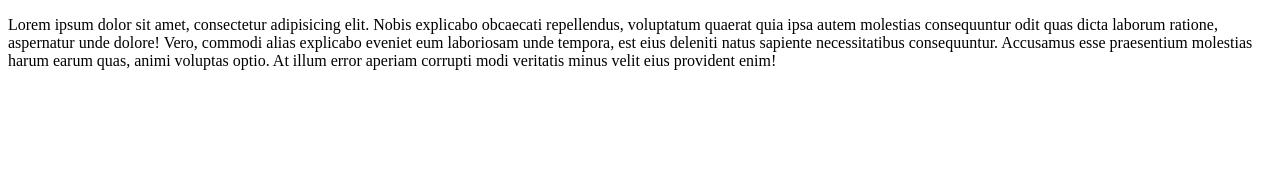
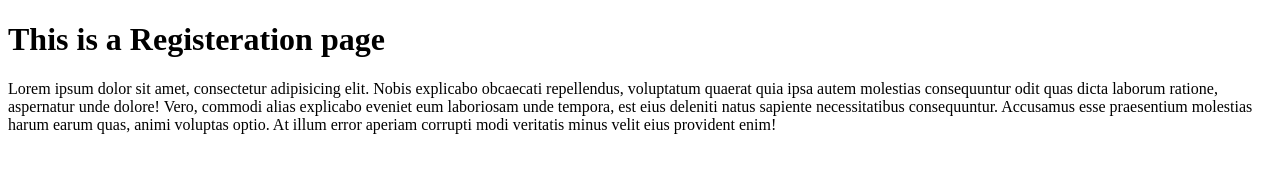
Before and after one commit to Kunal0721/git-tutorial, a plain HTML site: page register.html in a window 1280 px wide. Drawn offline with Linux system fonts and the light colour scheme.

Commit message:
registeration added

```diff
--- a/register.html
+++ b/register.html
@@ -9,11 +9,13 @@
 </head>
 
 <body>
+    <h1>This is a Registeration page</h1>
     <p>Lorem ipsum dolor sit amet, consectetur adipisicing elit. Nobis explicabo obcaecati repellendus, voluptatum
         quaerat quia ipsa autem molestias consequuntur odit quas dicta laborum ratione, aspernatur unde dolore! Vero,
         commodi alias explicabo eveniet eum laboriosam unde tempora, est eius deleniti natus sapiente necessitatibus
         consequuntur. Accusamus esse praesentium molestias harum earum quas, animi voluptas optio. At illum error
-        aperiam corrupti modi veritatis minus velit eius provident enim!</p>
+        aperiam corrupti modi veritatis minus velit eius provident enim! </p>
+
 </body>
 
 </html>
```
